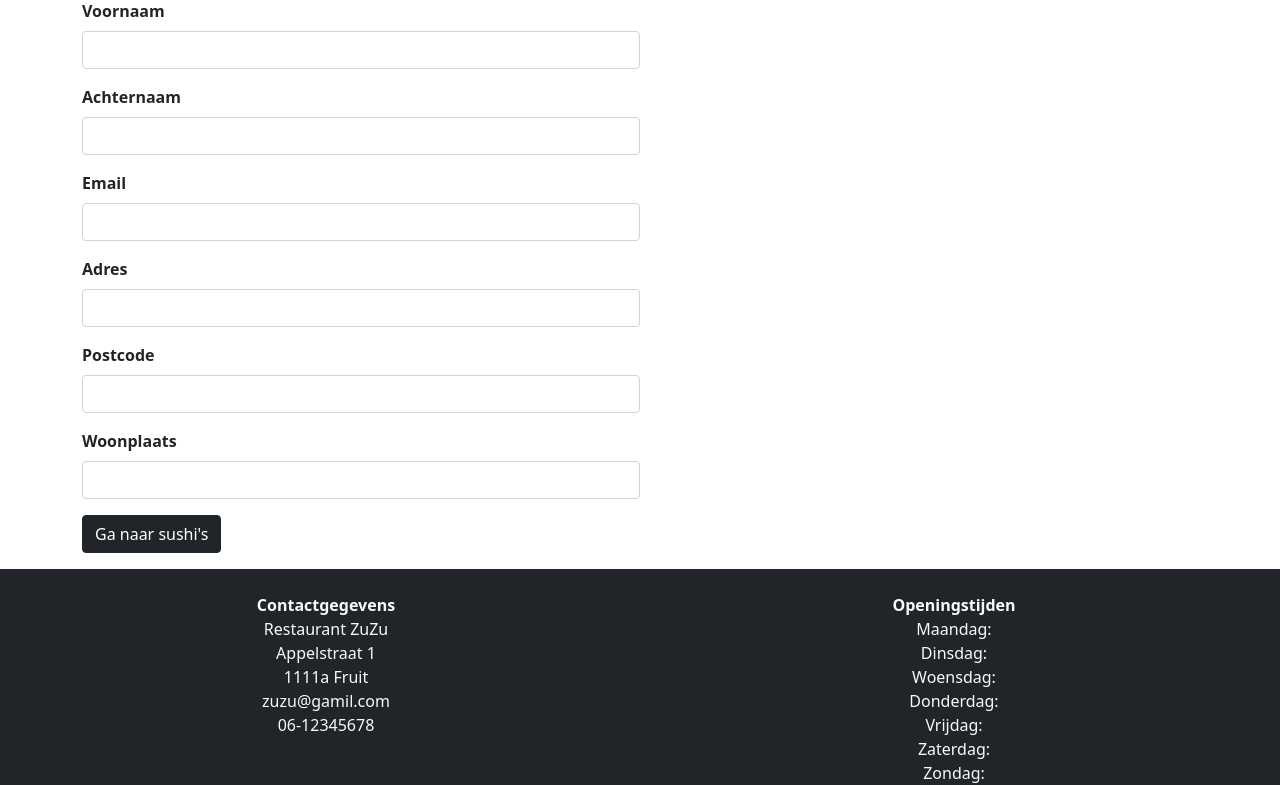
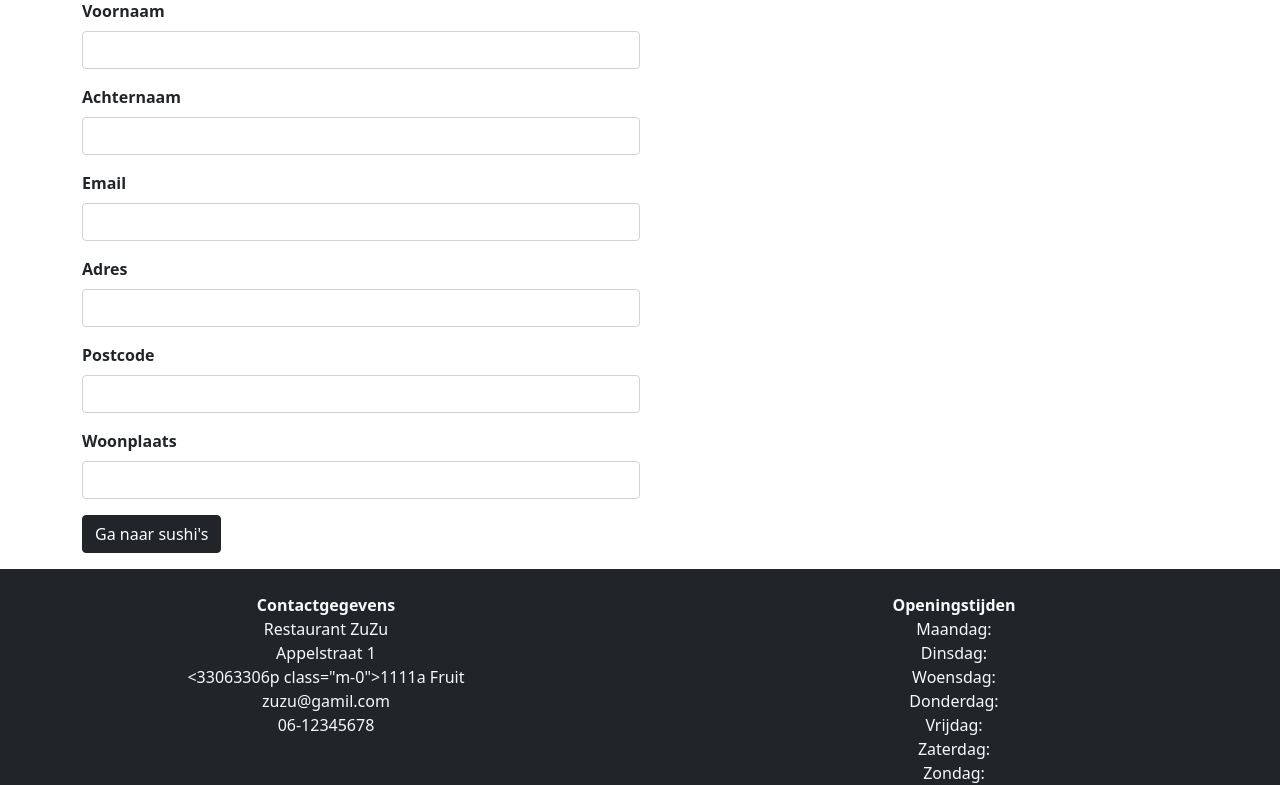
Before and after one commit to h-uwimana/zuzu, a PHP site: page /klantgegevens.php in a window 1280 px wide. Shown: the part 225-1010 px from the top of the page. Run offline with PHP 8.4, Linux system fonts and the light colour scheme.

Commit message:
sql server

```diff
--- a/klantgegevens.php
+++ b/klantgegevens.php
@@ -95,7 +95,7 @@
 				<p class="m-0"><strong>Contactgegevens</strong></p>
 				<p class="m-0">Restaurant ZuZu</p>
 				<p class="m-0">Appelstraat 1</p>
-				<p class="m-0">1111a Fruit</p>
+				<33063306p class="m-0">1111a Fruit</33063306p>
 				<p class="m-0">zuzu@gamil.com</p>
 				<p class="m-0">06-12345678</p>
 			</div>
```
